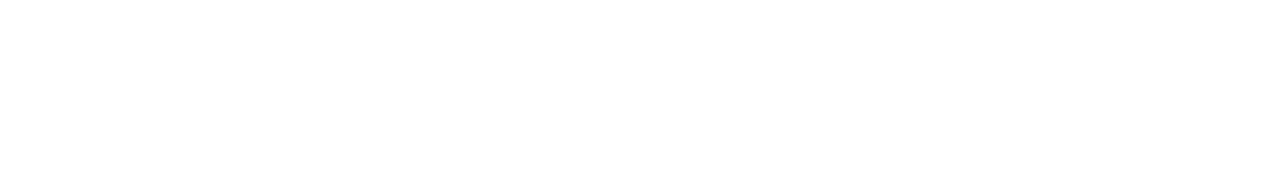
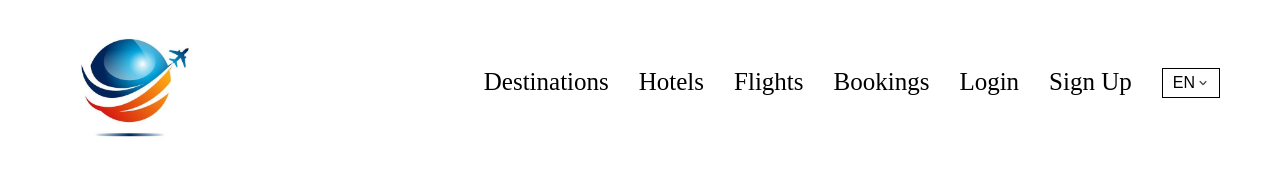
Before and after one commit to ennyongit/TourAgency, a plain HTML site: page index.html in a window 1280 px wide. Drawn offline with Linux system fonts and the light colour scheme.

Commit message:
build header section

```diff
--- a/index.css
+++ b/index.css
@@ -0,0 +1,71 @@
+*{
+    border: 0;
+    padding: 0;
+    box-sizing: border-box;
+}
+
+header{
+    display: flex;
+    align-items: center;
+    justify-content: space-between;
+    flex-wrap: wrap;
+    max-width: 1200px;
+    margin: 0 auto;
+    padding: 0 20px;
+}
+
+.logo{
+    width: 10%;
+    min-width: 150px;
+    height: auto;
+    cursor: pointer;
+}
+
+
+li{
+    list-style-type: none;
+    font-size: 25px;
+}
+
+a{
+    text-decoration: none;
+    color: black;
+}
+
+.list-items{
+    display: flex;
+    justify-content: space-between;
+    flex-wrap: wrap;
+    gap: 30px;
+}
+
+.lang-button{
+    display: flex;
+    align-items: center;
+    gap: 2px;
+    border: 1px solid black;
+    cursor: pointer;
+    font-size: 16px;
+    padding: 5px 10px;
+    background-color: transparent;
+}
+
+.arrow-icon{
+    width: 12px;
+}
+
+@media (max-width: 768px){
+    .list-items{
+        flex-direction: column;
+        align-items: flex-start;
+    }
+
+    .logo{
+        width: 40%;
+        min-width: 120px;
+    }
+
+    li{
+        font-size: 18px;
+    }
+}
--- a/index.html
+++ b/index.html
@@ -3,9 +3,39 @@
 <head>
     <meta charset="UTF-8">
     <meta name="viewport" content="width=device-width, initial-scale=1.0">
+    <link rel="stylesheet" href="/index.css">
     <title>Home</title>
 </head>
 <body>
-
+    <header>
+            <img class="logo" src="/assets/imgs/a92ab56a225cef3bf88e624df4bcf025.jpg" alt="">
+        <nav class="navbar">
+            <ul class="list-items">
+                <li>
+                    <a href="#">Destinations</a>
+                </li>
+                <li>
+                    <a href="#">Hotels</a>
+                </li>
+                <li>
+                    <a href="#">Flights</a>
+                </li>
+                <li>
+                    <a href="#">Bookings</a>
+                </li>
+                <li>
+                    <a href="#">Login</a>
+                </li>
+                <li>
+                    <a href="#">Sign Up</a>
+                </li>
+                <li>
+                    <button class="lang-button">EN
+                        <img class="arrow-icon" src="/assets/icons/down.png" alt="">
+                    </button>
+                </li>
+            </ul>
+        </nav>
+    </header>
 </body>
 </html>
```
Also changed, not shown: assets/icons/down.png (added), assets/imgs/a92ab56a225cef3bf88e624df4bcf025.jpg (added).
